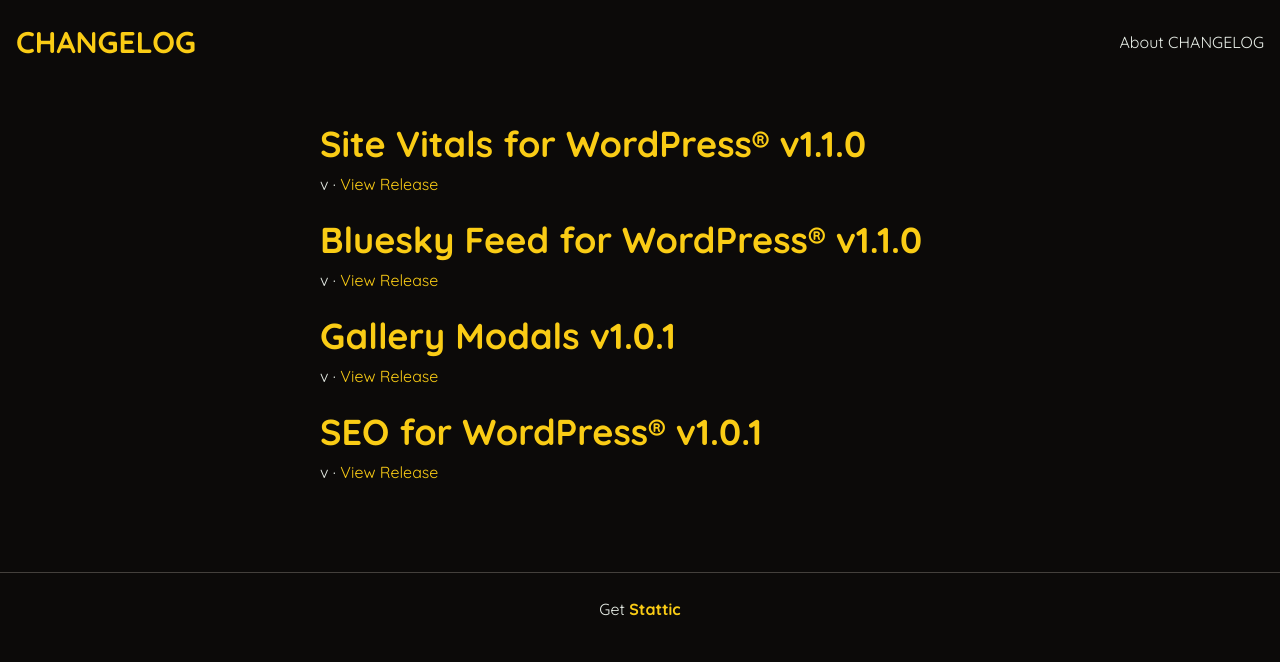
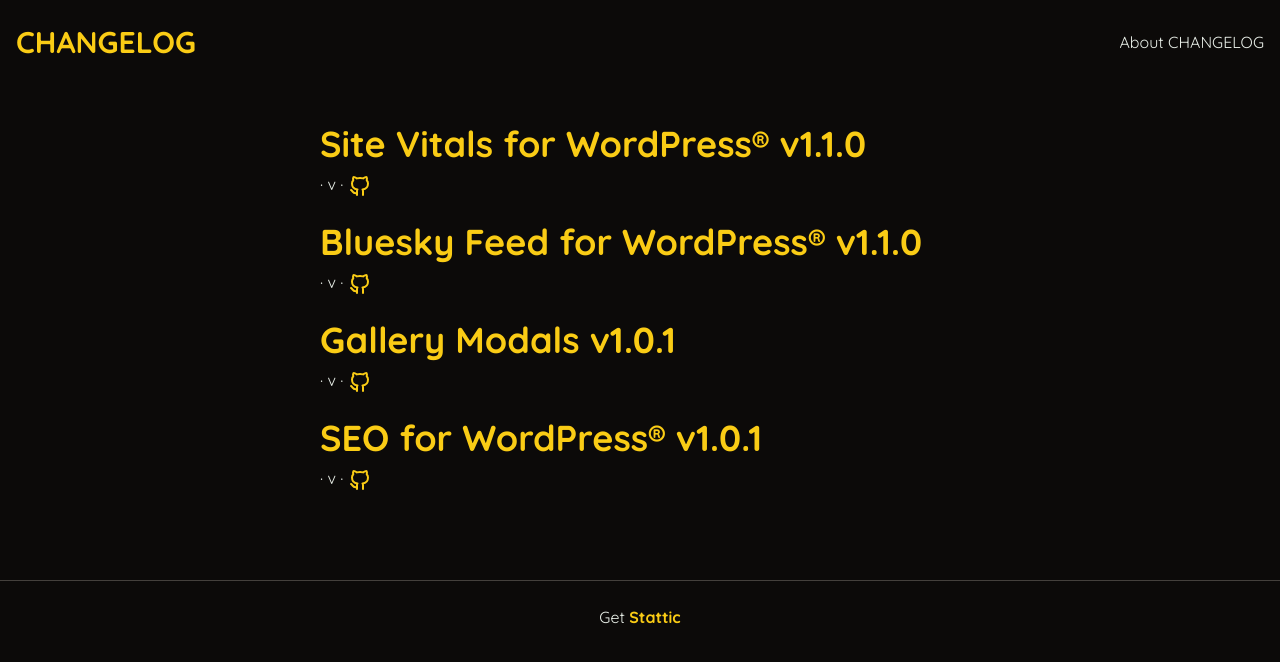
Before and after one commit to robertdevore/changelog.robertdevore.com, a plain HTML site: page index.html in a window 1280 px wide. Drawn offline with Linux system fonts and the light colour scheme.

Commit message:
New changelogs

```diff
--- a/index.html
+++ b/index.html
@@ -61,8 +61,8 @@
             <h2 class="text-4xl mb-2 font-bold quicksand-700">
                 <a href="blog/site-vitals-for-wordpress-1-1-1/index.html" class="text-links hover:underline">Site Vitals for WordPress® v1.1.0</a>
             </h2>
-            <p class="mb-2 quicksand-300">
-                <span class="quicksand-700">v</span> &middot; <a href="" class="text-links color:white hover:underline">View Release</a>
+            <p class="mb-2 post-meta quicksand-300">
+                <span class="date"></span> &middot; <span class="quicksand-700">v</span> &middot; <a href="" class="text-links text:white hover:underline"><svg  xmlns="http://www.w3.org/2000/svg"  width="24"  height="24"  viewBox="0 0 24 24"  fill="none"  stroke="currentColor"  stroke-width="2"  stroke-linecap="round"  stroke-linejoin="round"  class="icon icon-tabler icons-tabler-outline icon-tabler-brand-github"><path stroke="none" d="M0 0h24v24H0z" fill="none"/><path d="M9 19c-4.3 1.4 -4.3 -2.5 -6 -3m12 5v-3.5c0 -1 .1 -1.4 -.5 -2c2.8 -.3 5.5 -1.4 5.5 -6a4.6 4.6 0 0 0 -1.3 -3.2a4.2 4.2 0 0 0 -.1 -3.2s-1.1 -.3 -3.5 1.3a12.3 12.3 0 0 0 -6.2 0c-2.4 -1.6 -3.5 -1.3 -3.5 -1.3a4.2 4.2 0 0 0 -.1 3.2a4.6 4.6 0 0 0 -1.3 3.2c0 4.6 2.7 5.7 5.5 6c-.6 .6 -.6 1.2 -.5 2v3.5" /></svg></a>
             </p>
         </li>
 
@@ -70,8 +70,8 @@
             <h2 class="text-4xl mb-2 font-bold quicksand-700">
                 <a href="blog/bluesky-feed-for-wordpress-1-1-0/index.html" class="text-links hover:underline">Bluesky Feed for WordPress® v1.1.0</a>
             </h2>
-            <p class="mb-2 quicksand-300">
-                <span class="quicksand-700">v</span> &middot; <a href="" class="text-links color:white hover:underline">View Release</a>
+            <p class="mb-2 post-meta quicksand-300">
+                <span class="date"></span> &middot; <span class="quicksand-700">v</span> &middot; <a href="" class="text-links text:white hover:underline"><svg  xmlns="http://www.w3.org/2000/svg"  width="24"  height="24"  viewBox="0 0 24 24"  fill="none"  stroke="currentColor"  stroke-width="2"  stroke-linecap="round"  stroke-linejoin="round"  class="icon icon-tabler icons-tabler-outline icon-tabler-brand-github"><path stroke="none" d="M0 0h24v24H0z" fill="none"/><path d="M9 19c-4.3 1.4 -4.3 -2.5 -6 -3m12 5v-3.5c0 -1 .1 -1.4 -.5 -2c2.8 -.3 5.5 -1.4 5.5 -6a4.6 4.6 0 0 0 -1.3 -3.2a4.2 4.2 0 0 0 -.1 -3.2s-1.1 -.3 -3.5 1.3a12.3 12.3 0 0 0 -6.2 0c-2.4 -1.6 -3.5 -1.3 -3.5 -1.3a4.2 4.2 0 0 0 -.1 3.2a4.6 4.6 0 0 0 -1.3 3.2c0 4.6 2.7 5.7 5.5 6c-.6 .6 -.6 1.2 -.5 2v3.5" /></svg></a>
             </p>
         </li>
 
@@ -79,8 +79,8 @@
             <h2 class="text-4xl mb-2 font-bold quicksand-700">
                 <a href="blog/gallery-modals-1-1-0/index.html" class="text-links hover:underline">Gallery Modals v1.0.1</a>
             </h2>
-            <p class="mb-2 quicksand-300">
-                <span class="quicksand-700">v</span> &middot; <a href="" class="text-links color:white hover:underline">View Release</a>
+            <p class="mb-2 post-meta quicksand-300">
+                <span class="date"></span> &middot; <span class="quicksand-700">v</span> &middot; <a href="" class="text-links text:white hover:underline"><svg  xmlns="http://www.w3.org/2000/svg"  width="24"  height="24"  viewBox="0 0 24 24"  fill="none"  stroke="currentColor"  stroke-width="2"  stroke-linecap="round"  stroke-linejoin="round"  class="icon icon-tabler icons-tabler-outline icon-tabler-brand-github"><path stroke="none" d="M0 0h24v24H0z" fill="none"/><path d="M9 19c-4.3 1.4 -4.3 -2.5 -6 -3m12 5v-3.5c0 -1 .1 -1.4 -.5 -2c2.8 -.3 5.5 -1.4 5.5 -6a4.6 4.6 0 0 0 -1.3 -3.2a4.2 4.2 0 0 0 -.1 -3.2s-1.1 -.3 -3.5 1.3a12.3 12.3 0 0 0 -6.2 0c-2.4 -1.6 -3.5 -1.3 -3.5 -1.3a4.2 4.2 0 0 0 -.1 3.2a4.6 4.6 0 0 0 -1.3 3.2c0 4.6 2.7 5.7 5.5 6c-.6 .6 -.6 1.2 -.5 2v3.5" /></svg></a>
             </p>
         </li>
 
@@ -88,8 +88,8 @@
             <h2 class="text-4xl mb-2 font-bold quicksand-700">
                 <a href="blog/seo-for-wordpress-1-0-1/index.html" class="text-links hover:underline">SEO for WordPress® v1.0.1</a>
             </h2>
-            <p class="mb-2 quicksand-300">
-                <span class="quicksand-700">v</span> &middot; <a href="" class="text-links color:white hover:underline">View Release</a>
+            <p class="mb-2 post-meta quicksand-300">
+                <span class="date"></span> &middot; <span class="quicksand-700">v</span> &middot; <a href="" class="text-links text:white hover:underline"><svg  xmlns="http://www.w3.org/2000/svg"  width="24"  height="24"  viewBox="0 0 24 24"  fill="none"  stroke="currentColor"  stroke-width="2"  stroke-linecap="round"  stroke-linejoin="round"  class="icon icon-tabler icons-tabler-outline icon-tabler-brand-github"><path stroke="none" d="M0 0h24v24H0z" fill="none"/><path d="M9 19c-4.3 1.4 -4.3 -2.5 -6 -3m12 5v-3.5c0 -1 .1 -1.4 -.5 -2c2.8 -.3 5.5 -1.4 5.5 -6a4.6 4.6 0 0 0 -1.3 -3.2a4.2 4.2 0 0 0 -.1 -3.2s-1.1 -.3 -3.5 1.3a12.3 12.3 0 0 0 -6.2 0c-2.4 -1.6 -3.5 -1.3 -3.5 -1.3a4.2 4.2 0 0 0 -.1 3.2a4.6 4.6 0 0 0 -1.3 3.2c0 4.6 2.7 5.7 5.5 6c-.6 .6 -.6 1.2 -.5 2v3.5" /></svg></a>
             </p>
         </li>
 
--- a/sitemap.xml
+++ b/sitemap.xml
@@ -3,7 +3,7 @@
 
     <url>
         <loc>https://changelog.robertdevore.com/</loc>
-        <lastmod>2025-02-03T17:16:50Z</lastmod>
+        <lastmod>2025-02-03T17:19:38Z</lastmod>
     </url>
 
     <url>
@@ -28,7 +28,7 @@
 
     <url>
         <loc>https://changelog.robertdevore.com/about/</loc>
-        <lastmod>2025-02-03T17:16:50Z</lastmod>
+        <lastmod>2025-02-03T17:19:38Z</lastmod>
     </url>
 
 </urlset>
```
Also changed, not shown: feed/index.xml (+5 -5 lines).
